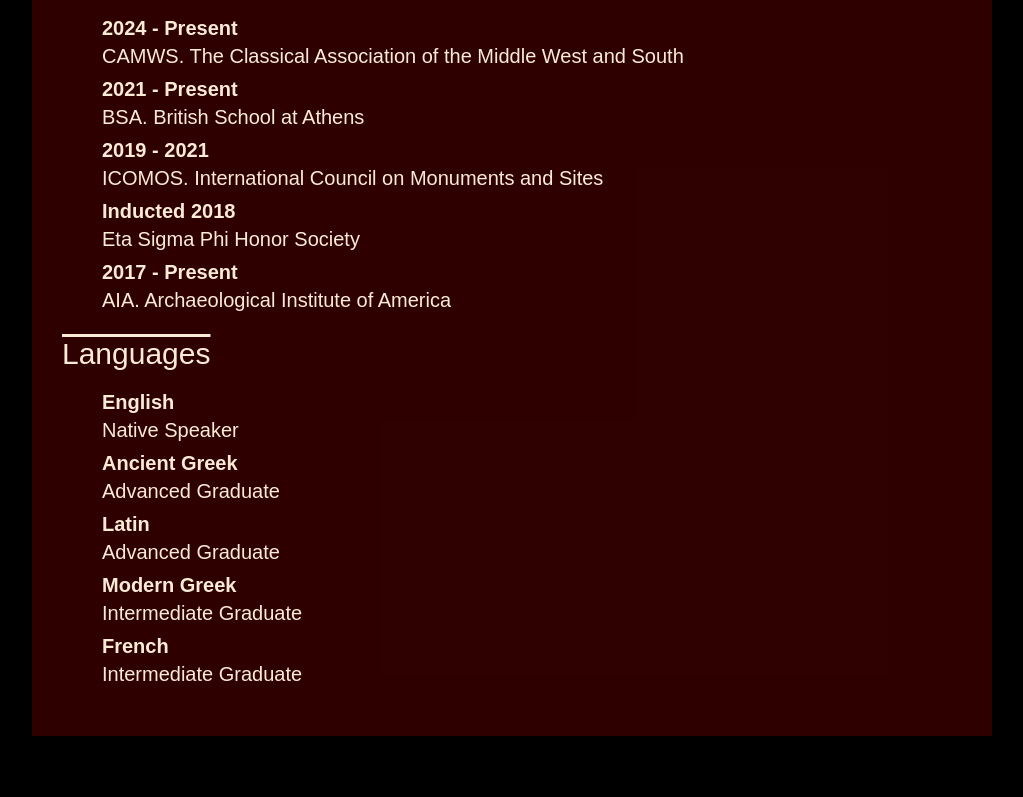
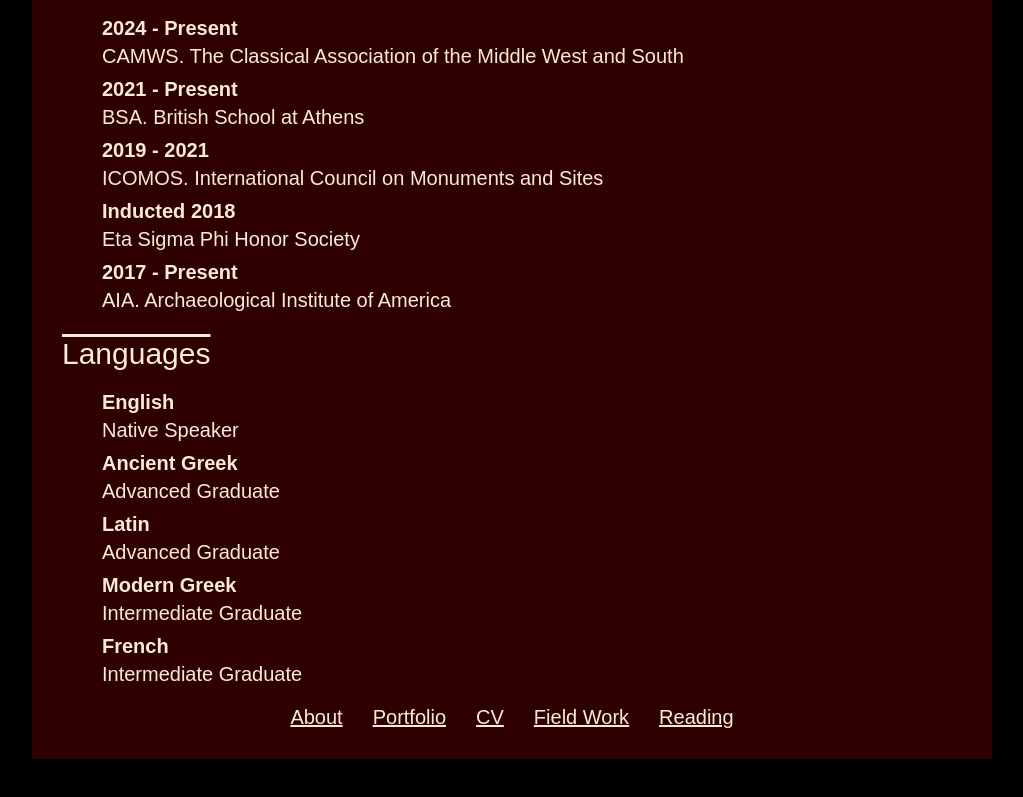
Before and after one commit to percyk8/percyk8.github.io, a plain HTML site: page cv.html in a window 1280 px wide. Shown: the part 1865-2662 px from the top of the page, without its empty margins (128-1151 px from the left). Before the commit the page ends 2641 px from the top, so only its background shows below. Drawn offline with Linux system fonts and the light colour scheme.

Commit message:
adds footer to cv and reading list with nav.

```diff
--- a/cv.html
+++ b/cv.html
@@ -8,7 +8,7 @@
 </head>
 <body>
     <header>
-        <p>Kaarin Percy</p>
+        <p id="sitetitle">Kaarin Percy</p>
         <nav>
             <a href="index.html">About</a>
             <a href="portfolio.html">Portfolio</a>
@@ -81,6 +81,14 @@ Charlottesville, VA 22904
 </ul>
 
     </main>
-
+<footer>
+    <nav>
+            <a href="index.html">About</a>
+            <a href="portfolio.html">Portfolio</a>
+            <a href="cv.html">CV</a>
+            <a href="fieldwork.html">Field Work</a>
+            <a href="reading.html">Reading</a>
+        </nav>
+</footer>
 </body>
 </html>
```
Also changed, not shown: reading.html (+10 -2 lines).
